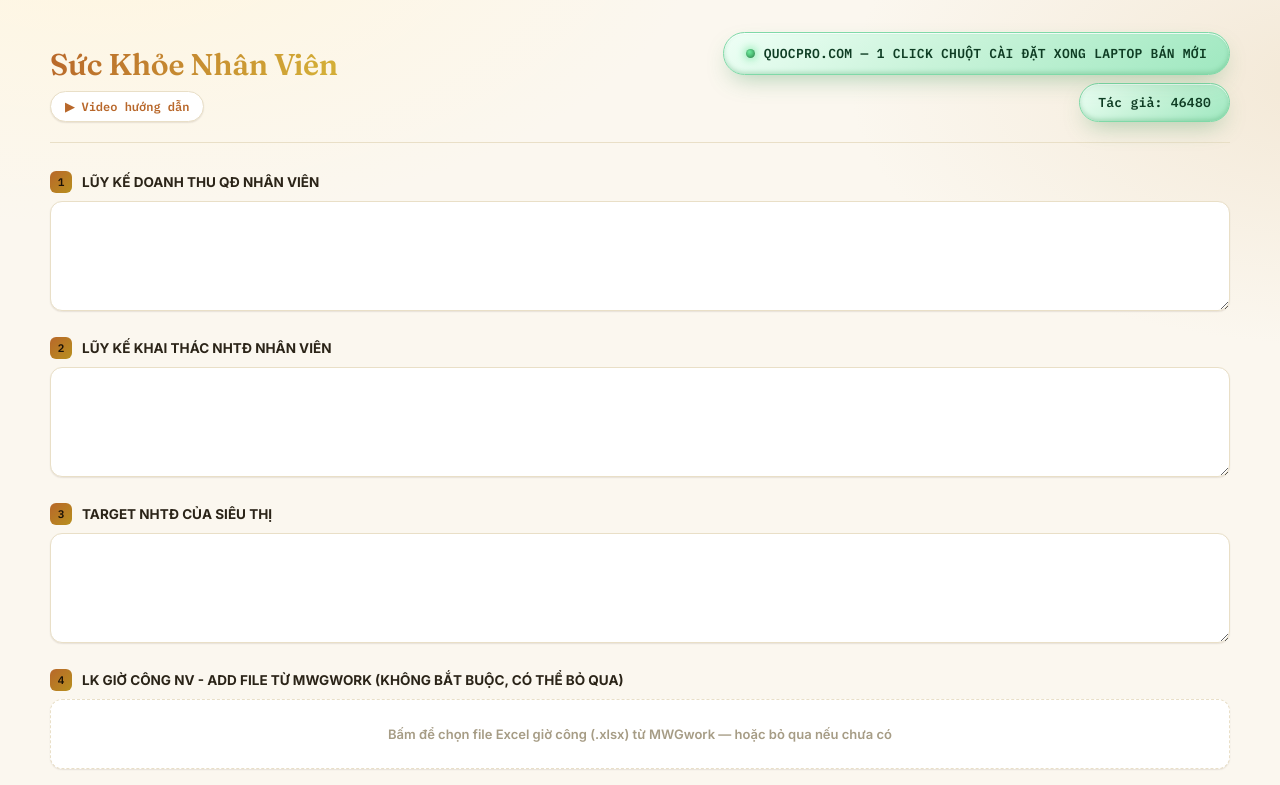
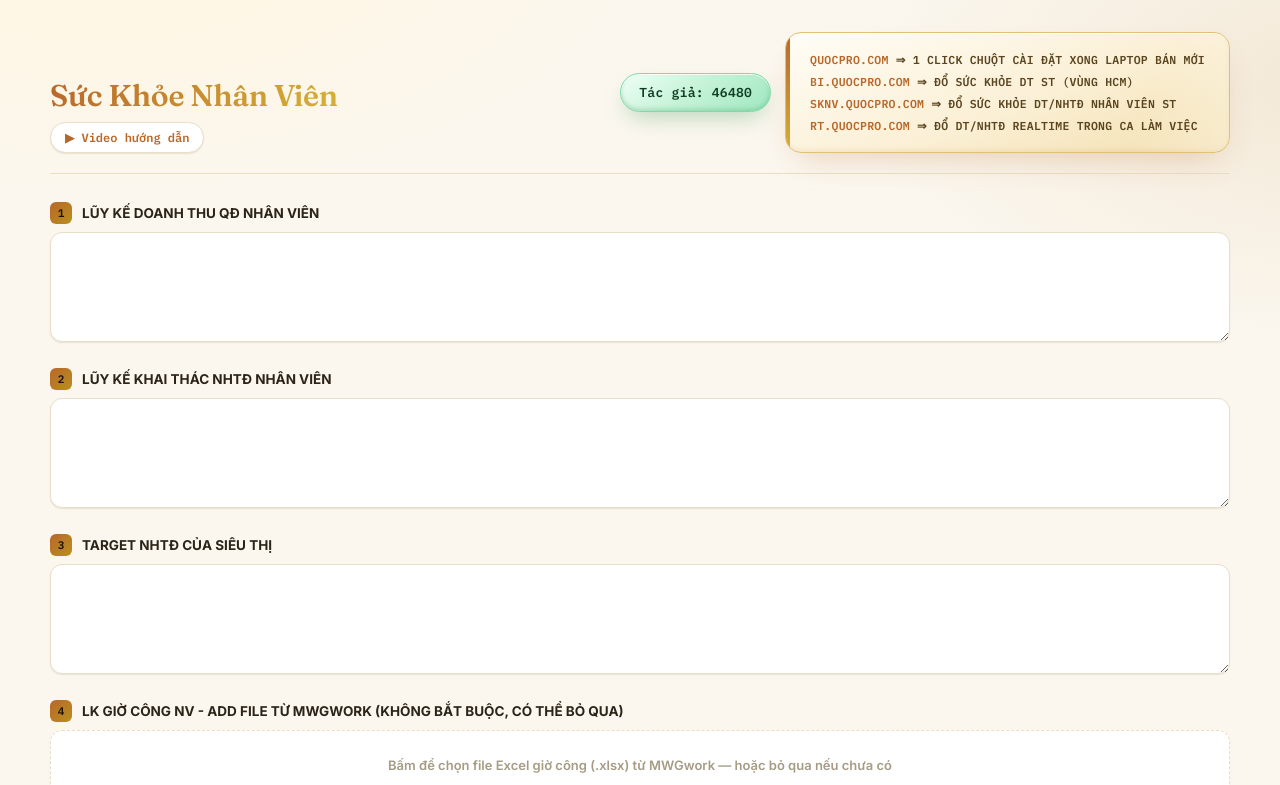
Before and after one commit to quoclaptopaio-center/sknv-app, a plain HTML site: page index.html in a window 1280 px wide. Shown: the top 785 px of the page. Drawn offline with nearby package versions, Linux system fonts and the light colour scheme; a script that the page names is missing.

Commit message:
Add files via upload

```diff
--- a/index.html
+++ b/index.html
@@ -51,13 +51,36 @@
     transform:translateY(0);transition:.2s;
   }
   .dot{width:9px;height:9px;border-radius:50%;background:radial-gradient(circle at 35% 30%,#6FEFA0,#2F8F4E);box-shadow:0 0 10px #4ADE80, 0 0 3px rgba(0,0,0,.2) inset;}
+  .header-right-group{display:flex;align-items:center;gap:14px;flex-wrap:wrap;}
   .author-line{
-    margin-top:8px;font-family:'IBM Plex Mono',monospace;font-size:13px;font-weight:700;
+    font-family:'IBM Plex Mono',monospace;font-size:13px;font-weight:700;
     color:#0F3D24;letter-spacing:.02em;border:1px solid #7FD9A8;
     background:linear-gradient(145deg,#EFFFF6,#C8F3D9 45%,#9FE8C0);
-    border-radius:20px;padding:10px 18px;width:fit-content;margin-left:auto;text-align:center;
+    border-radius:20px;padding:10px 18px;width:fit-content;text-align:center;height:fit-content;
     box-shadow:0 10px 24px -8px rgba(47,143,78,.4), inset 0 1px 0 rgba(255,255,255,.8), inset 0 -2px 4px rgba(47,143,78,.25);
   }
+  .product-list{
+    position:relative;overflow:hidden;
+    padding:16px 24px;border-radius:16px;
+    background:linear-gradient(160deg,#FFFDF6 0%,#FBF0D6 55%,#F3DFAE 100%);
+    border:1px solid #E0C077;width:fit-content;
+    box-shadow:0 16px 34px -14px rgba(184,103,42,.3), inset 0 1px 0 rgba(255,255,255,.9), inset 0 -2px 5px rgba(184,103,42,.1);
+  }
+  .product-list::before{
+    content:'';position:absolute;inset:0;
+    background:linear-gradient(115deg,transparent 30%, rgba(255,255,255,.55) 45%, rgba(255,255,255,.75) 50%, rgba(255,255,255,.55) 55%, transparent 70%);
+    background-size:220% 100%;animation:shimmer 6s linear infinite;pointer-events:none;
+  }
+  .product-list::after{
+    content:'';position:absolute;left:0;top:0;bottom:0;width:4px;
+    background:linear-gradient(180deg,var(--copper),var(--gold-bright));
+  }
+  .product-item{
+    position:relative;z-index:1;
+    font-family:'IBM Plex Mono',monospace;font-size:11.5px;font-weight:700;color:#5A4520;
+    text-align:left;line-height:1.9;white-space:nowrap;text-transform:uppercase;letter-spacing:.02em;
+  }
+  .product-item b{color:var(--copper);font-weight:700;}
 
   .step{margin-bottom:22px;}
   .step-label{display:flex;align-items:center;gap:10px;margin-bottom:8px;}
@@ -228,9 +251,14 @@
       <h1>Sức Khỏe Nhân Viên</h1>
       <a href="https://youtu.be/GBDTWGrmdQs" target="_blank" rel="noopener" class="video-link">▶ Video hướng dẫn</a>
     </div>
-    <div>
-      <div class="badge-live"><span class="dot"></span> QUOCPRO.COM — 1 CLICK CHUỘT CÀI ĐẶT XONG LAPTOP BÁN MỚI</div>
+    <div class="header-right-group">
       <div class="author-line">Tác giả: 46480</div>
+      <div class="product-list">
+        <div class="product-item"><b>QUOCPRO.COM</b> ⇒ 1 CLICK CHUỘT CÀI ĐẶT XONG LAPTOP BÁN MỚI</div>
+        <div class="product-item"><b>BI.QUOCPRO.COM</b> ⇒ ĐỔ SỨC KHỎE DT ST (VÙNG HCM)</div>
+        <div class="product-item"><b>SKNV.QUOCPRO.COM</b> ⇒ ĐỔ SỨC KHỎE DT/NHTĐ NHÂN VIÊN ST</div>
+        <div class="product-item"><b>RT.QUOCPRO.COM</b> ⇒ ĐỔ DT/NHTĐ REALTIME TRONG CA LÀM VIỆC</div>
+      </div>
     </div>
   </div>
 
```
